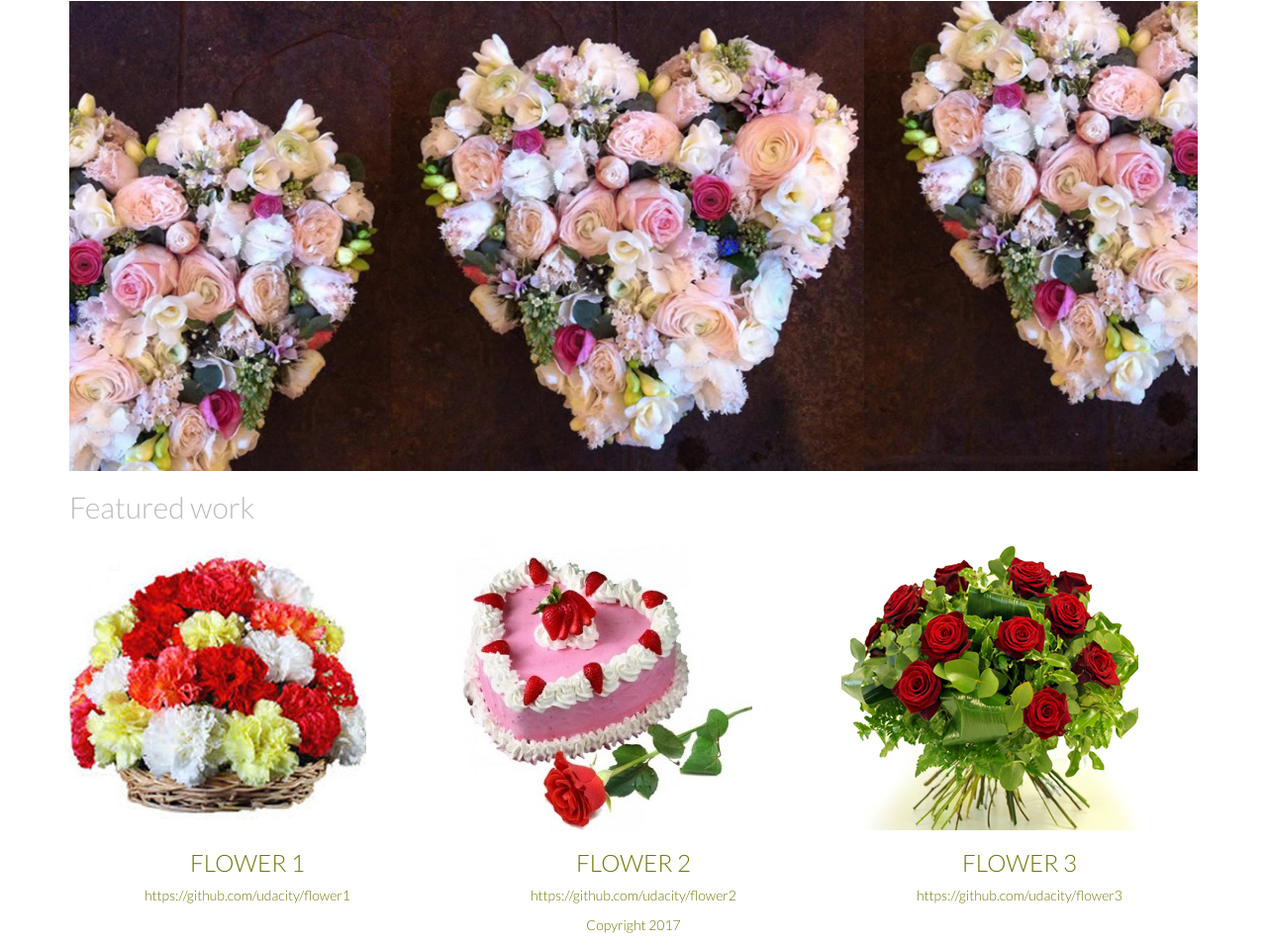
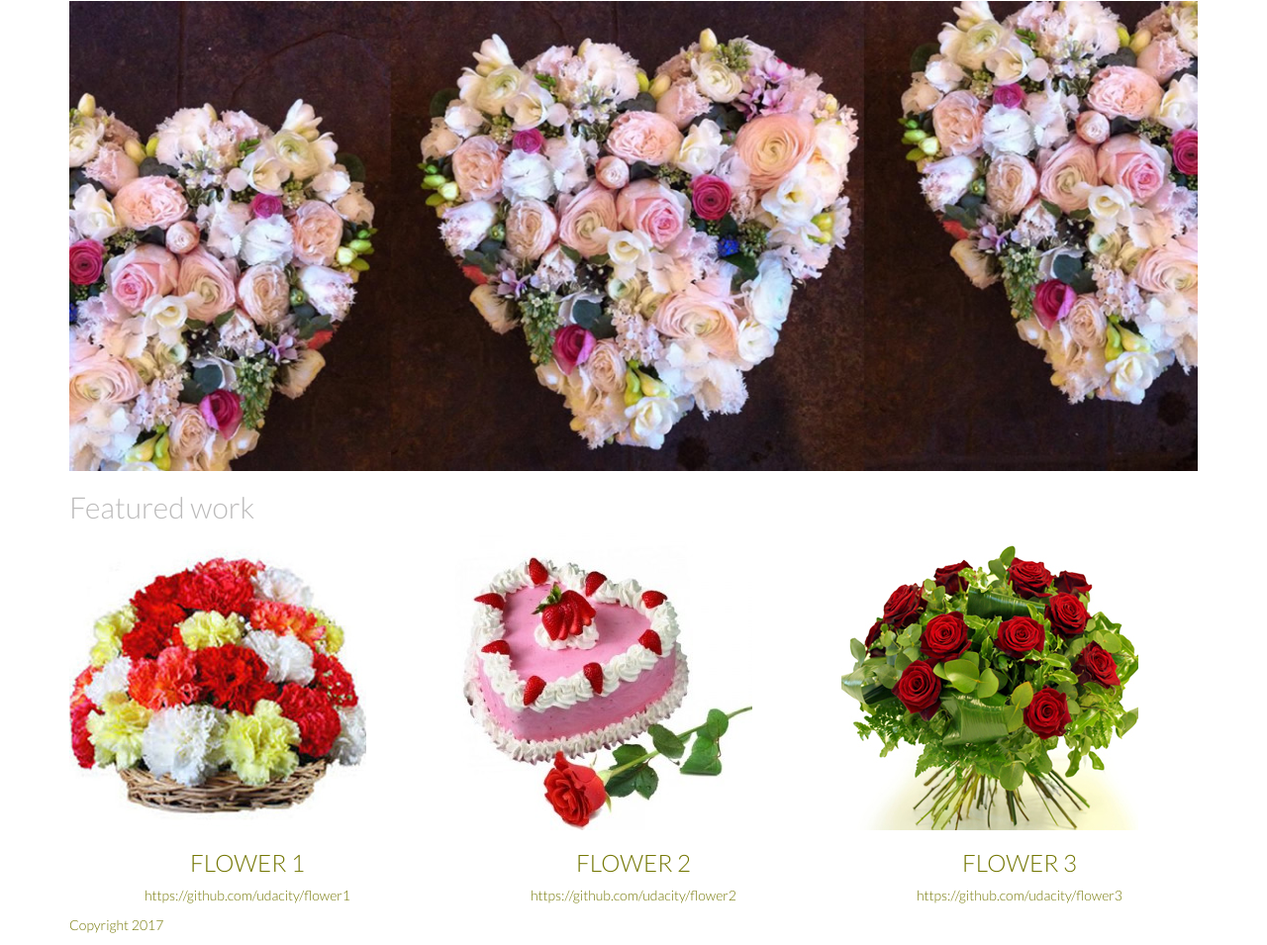
Before and after one commit to micleaionut/Buildportfolio, a plain HTML site: page index.html in a window 1280 px wide. Shown: the part 240-1195 px from the top of the page at 99% size. Drawn offline with Linux system fonts and the light colour scheme.

Commit message:
New submission3

```diff
--- a/index.html
+++ b/index.html
@@ -10,7 +10,7 @@
 		<link rel="stylesheet" href="css/styles.css">
 	</head>
 	<body>
-		<div class="container">
+	<div class="container">
 		<header id="header">
 			<div class="row">
 				<div class="col-md-6">
@@ -61,9 +61,11 @@
 				</div>
 			</div>
 		</section>
-		<footer class="text-center">
-		Copyright 2017
-		</footer>
+		 <footer class="row">
+		  <div class="footer col-md-12">
+			<p>Copyright 2017</p>
+		  </div>
+		 </footer>
 	</div>
 	</body>
 </html>
```
